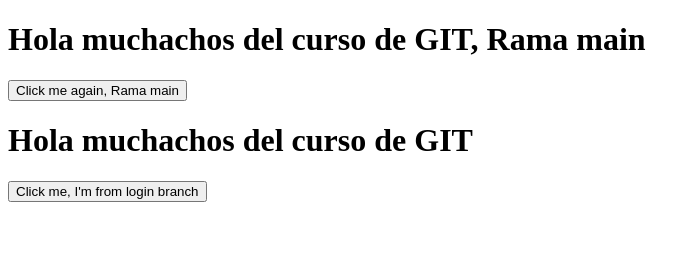
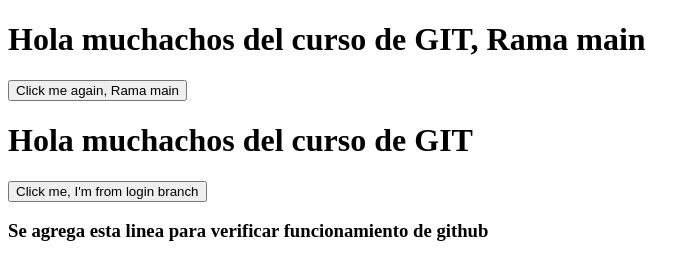
Before and after one commit to JDLibreros-PTI/ejemplo-g31-g32, a plain HTML site: page index.html in a window 1280 px wide. Shown: the whole page, without its empty margins (0-700 px from the left). Drawn offline with Linux system fonts and the light colour scheme.

Commit message:
Se agrega una linea de codigo con etiqueta h3

```diff
--- a/index.html
+++ b/index.html
@@ -8,6 +8,7 @@
         <button onclick="SaludarAlumnos()">Click me again, Rama main</button>
         <h1>Hola muchachos del curso de GIT</h1>
         <button onclick="SaludarAlumnos()">Click me, I'm from login branch</button>
+        <h3>Se agrega esta linea para verificar funcionamiento de github</h3>
     </body>
     <script src="functions.js"></script>
 </html>
```
